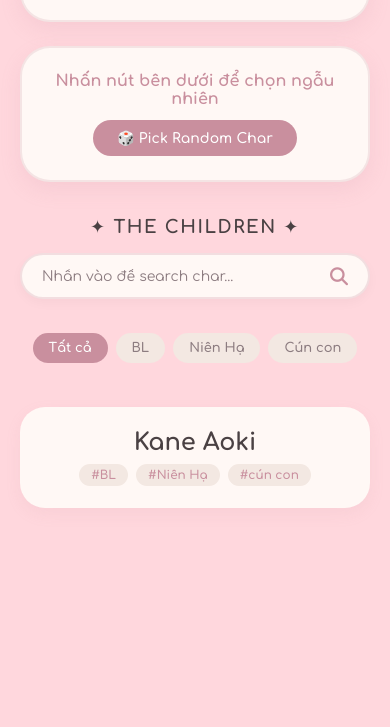
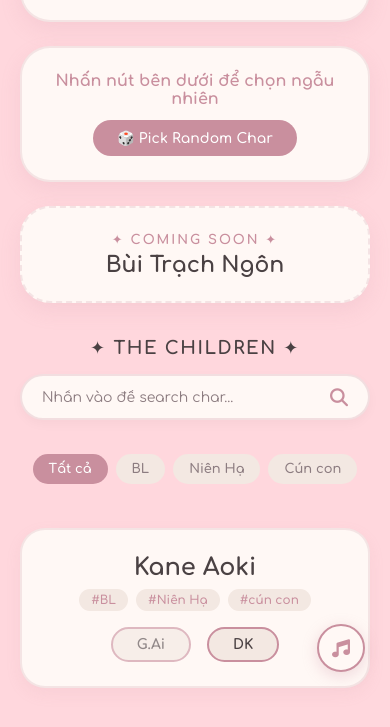
Before and after one commit to tinaaglx-pixel/traitrecuaang, a plain HTML site: page index.html in a window 390 px wide. Shown: the part 147-874 px from the top of the page. Before the commit the page ends 844 px from the top, so only its background shows below. Drawn offline with Linux system fonts and the light colour scheme.

Commit message:
Update index.html

```diff
--- a/index.html
+++ b/index.html
@@ -6,7 +6,7 @@
     <title>Trại trẻ của Ang</title>
     <!-- Font Google cute & bo góc mềm mại -->
     <link href="https://fonts.googleapis.com/css2?family=Comfortaa:wght@400;600;700&display=swap" rel="stylesheet">
-    <!-- FontAwesome cho icon tìm kiếm -->
+    <!-- FontAwesome cho icon -->
     <link rel="stylesheet" href="https://cdnjs.cloudflare.com/ajax/libs/font-awesome/6.4.0/css/all.min.css">
 
     <style>
@@ -31,7 +31,7 @@
             color: var(--text-main);
             display: flex;
             justify-content: center;
-            padding: 40px 20px;
+            padding: 40px 20px 80px 20px;
             min-height: 100vh;
         }
 
@@ -96,7 +96,27 @@
             transform: scale(1.03);
         }
 
-        /* 3. SECTION: Title + Search */
+        /* 3. SECTION: Coming Soon */
+        .coming-soon-card {
+            display: flex;
+            flex-direction: column;
+            align-items: center;
+            gap: 6px;
+            border-style: dashed;
+        }
+        .coming-soon-badge {
+            font-size: 13px;
+            font-weight: 700;
+            color: var(--accent);
+            letter-spacing: 2px;
+        }
+        .coming-soon-name {
+            font-size: 22px;
+            font-weight: 700;
+            color: var(--text-main);
+        }
+
+        /* 4. SECTION: Title + Search */
         .section-divider {
             text-align: center;
             width: 100%;
@@ -138,7 +158,7 @@
             margin-left: 10px;
         }
 
-        /* 4. SECTION: Categories (Phân loại) */
+        /* 5. SECTION: Categories */
         .categories-container {
             display: flex;
             gap: 8px;
@@ -163,7 +183,7 @@
             color: #FFFFFF;
         }
 
-        /* 5. SECTION: Character List (Tên char) */
+        /* 6. SECTION: Character Cards */
         .char-list {
             width: 100%;
             display: flex;
@@ -173,20 +193,11 @@
         }
         .char-item {
             background-color: var(--bg-card);
-            padding: 20px;
+            padding: 24px 20px;
             border-radius: 25px;
             text-align: center;
             box-shadow: 0 6px 15px rgba(201, 143, 158, 0.1);
-            border: 2px solid transparent;
-            transition: all 0.2s ease;
-            cursor: pointer;
-            text-decoration: none;
-            display: block;
-        }
-        .char-item:hover {
-            border-color: var(--accent);
-            transform: translateY(-3px);
-            box-shadow: 0 8px 20px rgba(201, 143, 158, 0.25);
+            border: 2px solid rgba(201, 143, 158, 0.2);
         }
         .char-name {
             font-size: 24px;
@@ -199,6 +210,7 @@
             gap: 8px;
             justify-content: center;
             flex-wrap: wrap;
+            margin-bottom: 16px;
         }
         .char-tag {
             font-size: 12px;
@@ -207,6 +219,77 @@
             padding: 4px 12px;
             border-radius: 12px;
             font-weight: 600;
+        }
+
+        /* Nút G.Ai và DK */
+        .links-container {
+            display: flex;
+            gap: 16px;
+            justify-content: center;
+        }
+        .platform-btn {
+            background-color: var(--bg-secondary);
+            color: var(--text-main);
+            padding: 8px 24px;
+            border-radius: 20px;
+            text-decoration: none;
+            font-size: 14px;
+            font-weight: 700;
+            border: 2px solid var(--accent);
+            transition: all 0.2s ease;
+            display: inline-block;
+        }
+        .platform-btn:hover {
+            background-color: var(--accent);
+            color: #FFFFFF;
+            transform: translateY(-2px);
+        }
+        .platform-btn.disabled {
+            opacity: 0.6;
+            cursor: not-allowed;
+        }
+
+        /* Nút nhạc floating xinh xắn */
+        .music-btn {
+            position: fixed;
+            bottom: 25px;
+            right: 25px;
+            width: 48px;
+            height: 48px;
+            background-color: var(--bg-card);
+            border: 2px solid var(--accent);
+            border-radius: 50%;
+            display: flex;
+            align-items: center;
+            justify-content: center;
+            color: var(--accent);
+            font-size: 18px;
+            cursor: pointer;
+            box-shadow: 0 4px 15px rgba(201, 143, 158, 0.3);
+            transition: all 0.3s ease;
+            z-index: 999;
+        }
+        .music-btn:hover {
+            transform: scale(1.1);
+        }
+        .music-btn.playing {
+            animation: spin 4s linear infinite;
+            background-color: var(--accent);
+            color: #FFFFFF;
+        }
+        @keyframes spin {
+            100% { transform: rotate(360deg); }
+        }
+
+        /* Trình phát YouTube ẩn */
+        #youtube-player {
+            position: fixed;
+            top: -9999px;
+            left: -9999px;
+            width: 1px;
+            height: 1px;
+            opacity: 0;
+            pointer-events: none;
         }
     </style>
 </head>
@@ -226,7 +309,13 @@
             <button class="btn-random" onclick="rollRandomChar()">🎲 Pick Random Char</button>
         </div>
 
-        <!-- 3. Title & Search -->
+        <!-- 3. COMING SOON -->
+        <div class="card-box coming-soon-card">
+            <div class="coming-soon-badge">✦ COMING SOON ✦</div>
+            <div class="coming-soon-name">Bùi Trạch Ngôn</div>
+        </div>
+
+        <!-- 4. Title & Search -->
         <div class="section-divider">
             <div class="section-title">✦ THE CHILDREN ✦</div>
             <div class="search-box">
@@ -235,7 +324,7 @@
             </div>
         </div>
 
-        <!-- 4. Chỗ phân loại (Categories) -->
+        <!-- 5. Phân loại (Categories) -->
         <div class="categories-container">
             <button class="cat-btn active" onclick="filterCategory('all', this)">Tất cả</button>
             <button class="cat-btn" onclick="filterCategory('BL', this)">BL</button>
@@ -243,26 +332,82 @@
             <button class="cat-btn" onclick="filterCategory('cún con', this)">Cún con</button>
         </div>
 
-        <!-- 5. Danh sách nhân vật -->
+        <!-- 6. Danh sách nhân vật -->
         <div class="char-list" id="charList">
-            <!-- Dữ liệu được render tự động qua Javascript -->
+            <!-- Dữ liệu render qua Javascript -->
         </div>
 
     </div>
 
+    <!-- YouTube Player ẩn & Nút điều khiển -->
+    <div id="youtube-player"></div>
+    <button class="music-btn" id="musicToggle" onclick="toggleMusic()" title="Bật/Tắt Nhạc Chill">
+        <i class="fa-solid fa-music"></i>
+    </button>
+
+    <!-- Nhúng API của YouTube -->
+    <script src="https://www.youtube.com/iframe_api"></script>
     <script>
-        // Danh sách nhân vật (Đã gắn link cho Kane Aoki)
+        let player;
+        let isPlaying = false;
+        let playerReady = false;
+
+        function onYouTubeIframeAPIReady() {
+            player = new YT.Player('youtube-player', {
+                height: '1',
+                width: '1',
+                videoId: '01dn67QubYQ',
+                playerVars: {
+                    'autoplay': 0,
+                    'controls': 0,
+                    'loop': 1,
+                    'playlist': '01dn67QubYQ',
+                    'playsinline': 1
+                },
+                events: {
+                    'onReady': onPlayerReady,
+                    'onStateChange': onPlayerStateChange
+                }
+            });
+        }
+
+        function onPlayerReady(event) {
+            playerReady = true;
+        }
+
+        function onPlayerStateChange(event) {
+            if (event.data == YT.PlayerState.PLAYING) {
+                isPlaying = true;
+                document.getElementById('musicToggle').classList.add('playing');
+            } else {
+                isPlaying = false;
+                document.getElementById('musicToggle').classList.remove('playing');
+            }
+        }
+
+        function toggleMusic() {
+            if (!player || !playerReady) return;
+            if (isPlaying) {
+                player.pauseVideo();
+            } else {
+                player.playVideo();
+            }
+        }
+
+        // Danh sách nhân vật
         const characters = [
             {
                 name: "Kane Aoki",
                 tags: ["BL", "Niên Hạ", "cún con"],
-                link: "https://www.dokichat.club/vi/role/a3c8da81-c34d-4049-9bc8-8fb7dddbe4e9?isShare=true"
+                links: {
+                    gai: "#",
+                    dk: "https://www.dokichat.club/vi/role/a3c8da81-c34d-4049-9bc8-8fb7dddbe4e9?isShare=true"
+                }
             }
         ];
 
         let currentCategory = 'all';
 
-        // Render danh sách nhân vật
         function renderCharacters(items) {
             const container = document.getElementById('charList');
             container.innerHTML = '';
@@ -273,22 +418,31 @@
             }
 
             items.forEach(char => {
-                const item = document.createElement('a');
+                const item = document.createElement('div');
                 item.className = 'char-item';
-                item.href = char.link || '#';
-                item.target = '_blank'; // Mở trong tab mới
 
                 const tagsHtml = char.tags.map(tag => `<span class="char-tag">#${tag}</span>`).join('');
+
+                const gaiBtn = char.links.gai && char.links.gai !== '#'
+                    ? `<a href="${char.links.gai}" target="_blank" class="platform-btn">G.Ai</a>`
+                    : `<a href="#" onclick="alert('Link G.Ai sắp ra mắt!'); return false;" class="platform-btn disabled">G.Ai</a>`;
+
+                const dkBtn = char.links.dk && char.links.dk !== '#'
+                    ? `<a href="${char.links.dk}" target="_blank" class="platform-btn">DK</a>`
+                    : `<a href="#" onclick="alert('Link DK sắp ra mắt!'); return false;" class="platform-btn disabled">DK</a>`;
 
                 item.innerHTML = `
                     <div class="char-name">${char.name}</div>
                     <div class="tags-container">${tagsHtml}</div>
+                    <div class="links-container">
+                        ${gaiBtn}
+                        ${dkBtn}
+                    </div>
                 `;
                 container.appendChild(item);
             });
         }
 
-        // Chức năng Random Character
         function rollRandomChar() {
             if (characters.length === 0) return;
             const randomIndex = Math.floor(Math.random() * characters.length);
@@ -296,7 +450,6 @@
             document.getElementById('randomResult').innerText = `✨ ${chosen.name} ✨`;
         }
 
-        // Chức năng Phân loại (Category)
         function filterCategory(category, btnElement) {
             currentCategory = category;
 
@@ -306,7 +459,6 @@
             filterCharacters();
         }
 
-        // Chức năng Search (Tìm kiếm)
         function filterCharacters() {
             const searchText = document.getElementById('searchInput').value.toLowerCase();
 
@@ -322,7 +474,6 @@
             renderCharacters(filtered);
         }
 
-        // Khởi tạo hiển thị
         renderCharacters(characters);
     </script>
 </body>
```
